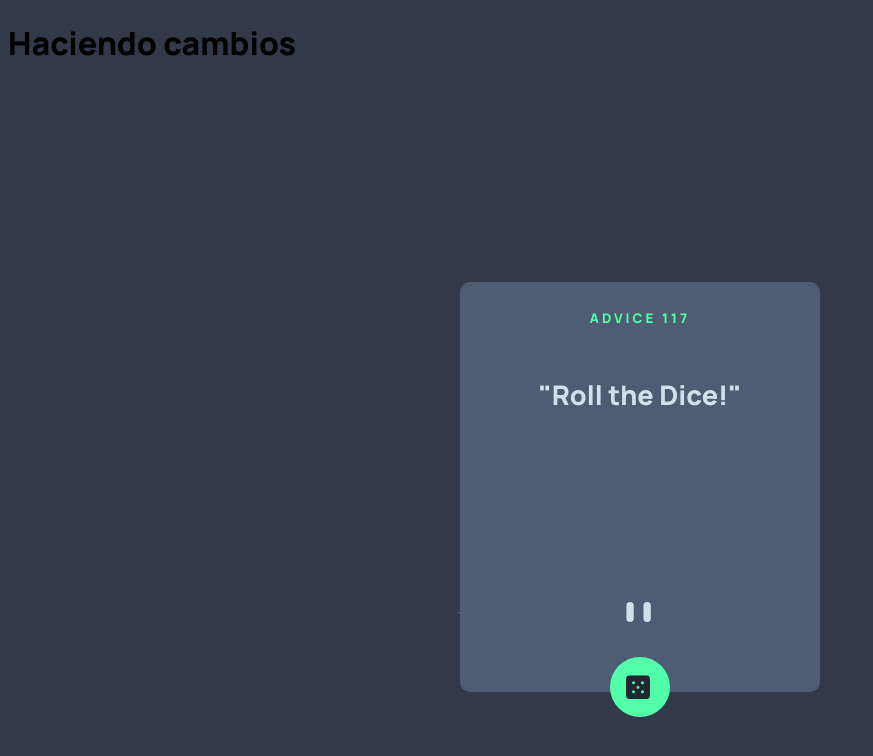
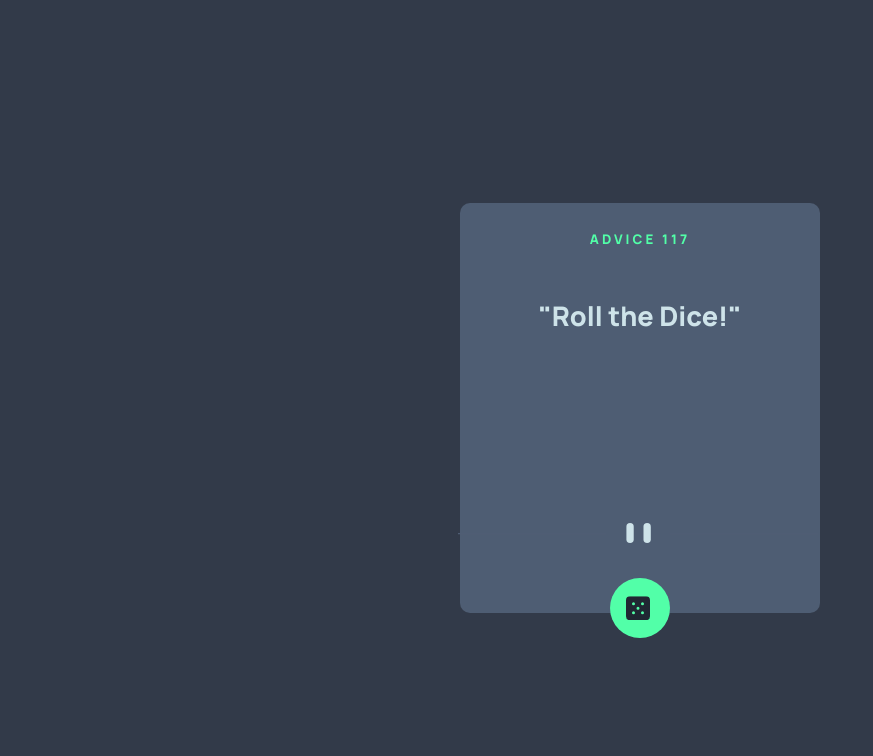
Before and after one commit to VHIzq/front-end-mentor-advice-generator, a website: page index.html in a window 1280 px wide. Shown: the whole page, without its empty margins (0-873 px from the left). Drawn offline with Linux system fonts and the light colour scheme.

Commit message:
delete heading

```diff
--- a/index.html
+++ b/index.html
@@ -9,7 +9,6 @@
   <link rel="stylesheet" href="dist/css/styles.css">
 </head>
 <body>
-  <h1> Haciendo cambios </h1>
   <section class="app">
     <article class="app__container">
       <h5 id="advice__number">ADVICE 117</h5>
```
